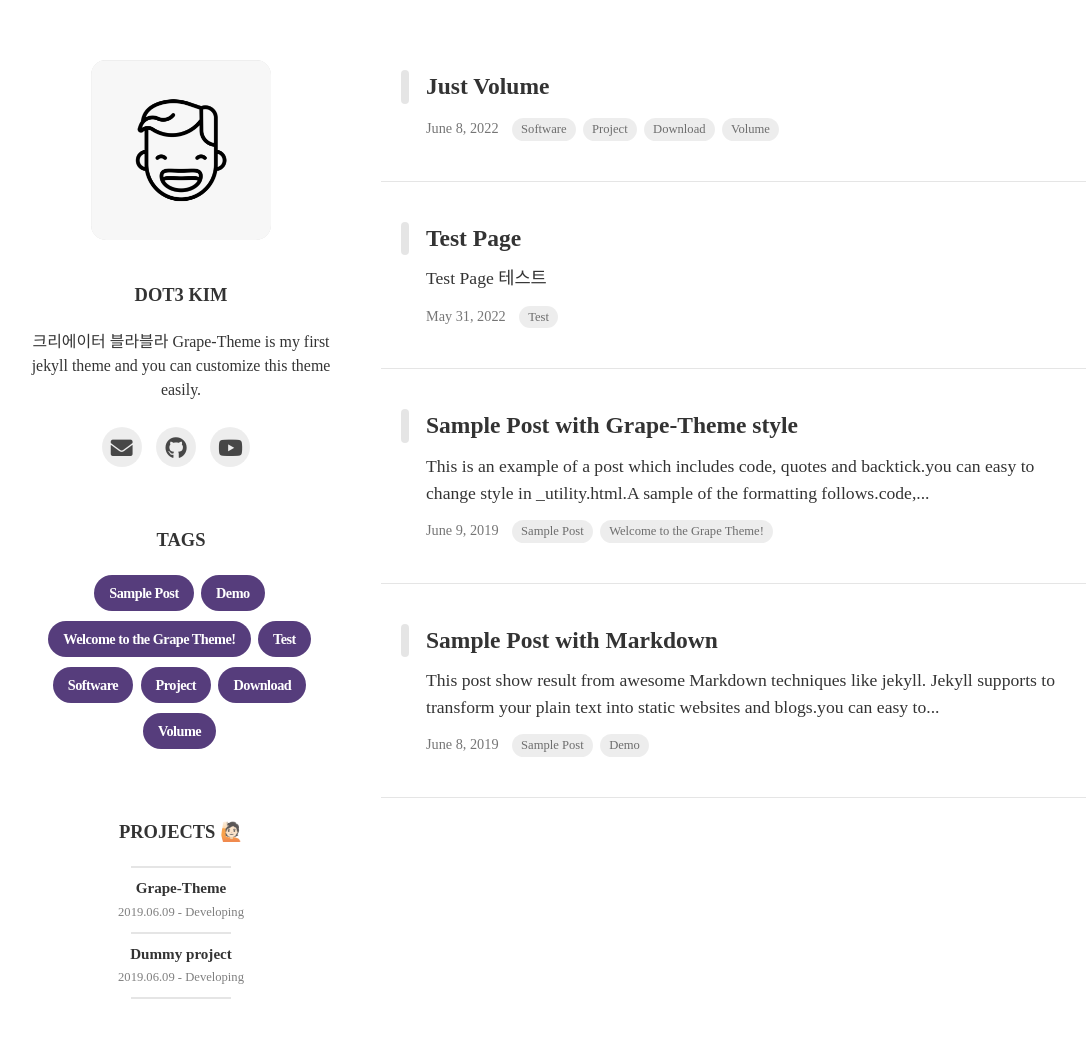
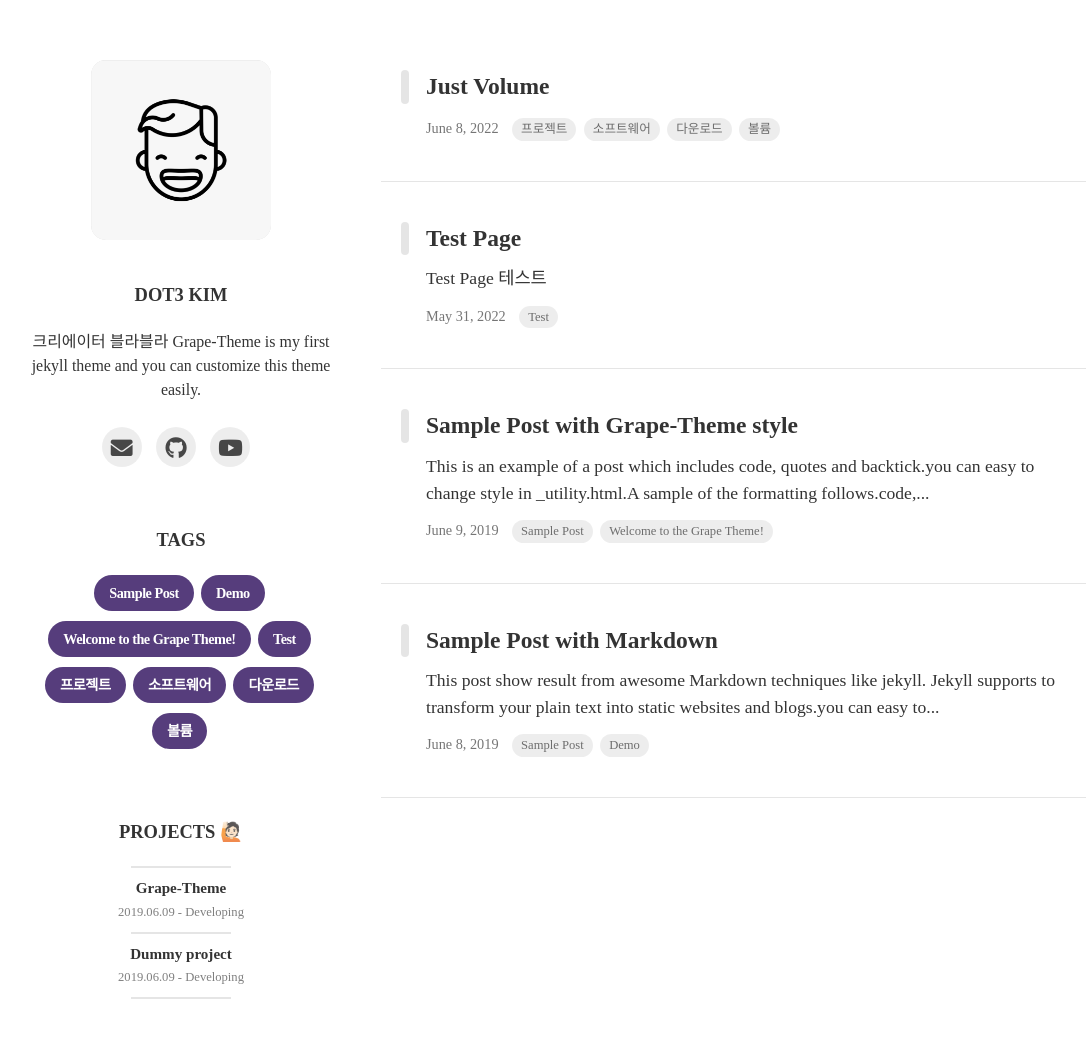
Before and after one commit to Dot3Kim/dot3kim.github.io, a Jekyll site: the page built from index.html, in a window 1280 px wide. Shown: the whole page, without its empty margins (89-1175 px from the left). Built offline with Jekyll 4.4.1, drawn with Linux system fonts in a browser that asks for light colours; nearby versions of some CDN libraries; some web fonts are replaced; the list of posts is cut into pages by our own code.

Commit message:
Update 2022-06-08-JustVolume.md

```diff
--- a/_posts/2022-06-08-JustVolume.md
+++ b/_posts/2022-06-08-JustVolume.md
@@ -2,7 +2,7 @@
 layout: post
 title: Just Volume
 subtitle : Just Volume
-tags: [Software, Project, Download, Volume]
+tags: [프로젝트, 소프트웨어, 다운로드, 볼륨]
 author: Dot3Kim
 comments : False
 ---
```
